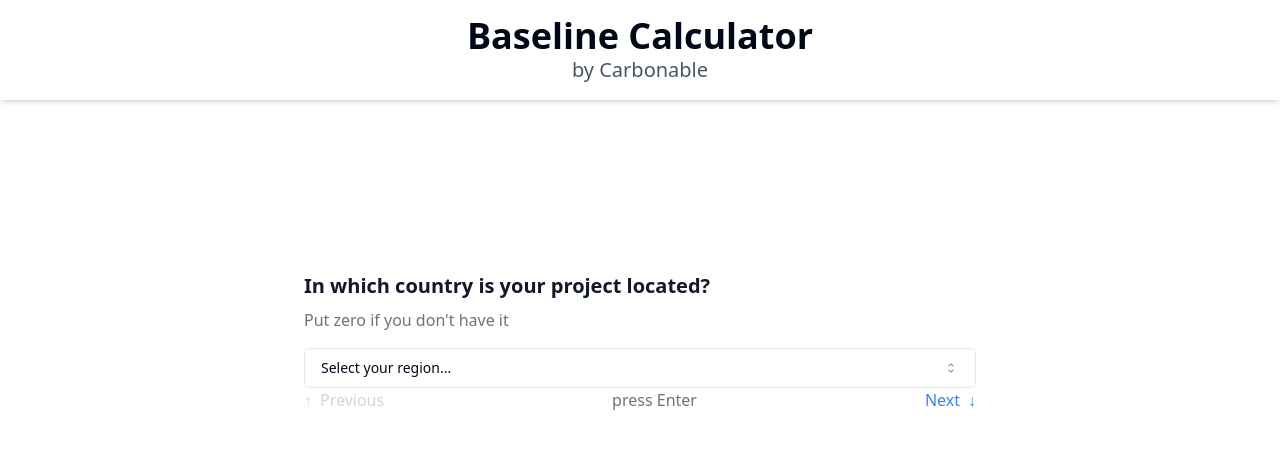
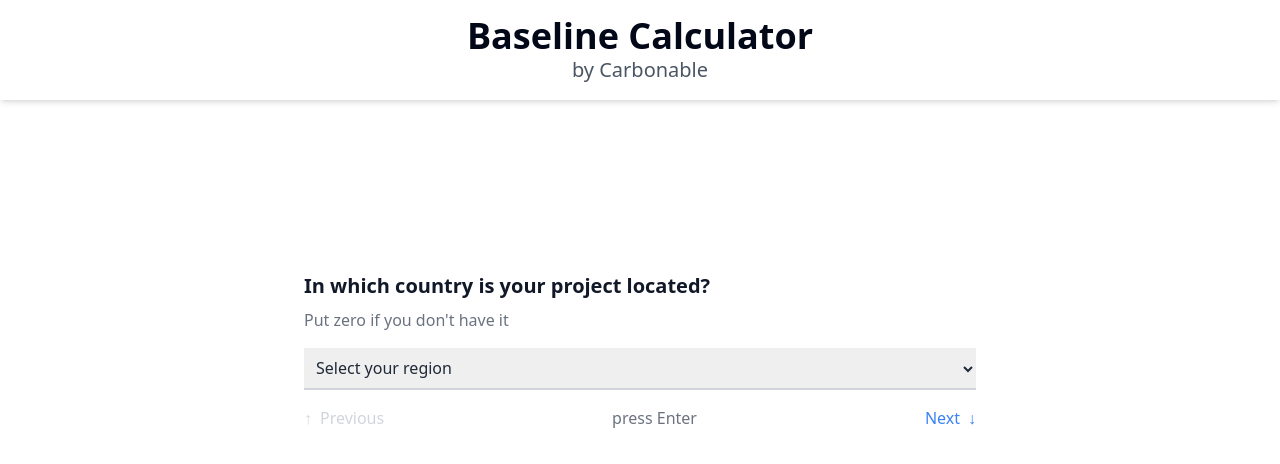
Before and after one commit to carbonable-labs/baseline-front, a Next.js app: page /form in a window 1280 px wide. Shown: the top 464 px of the page. Built offline with nearby package versions, Linux system fonts and the light colour scheme.

Commit message:
fix/revert

```diff
--- a/src/app/form/FormPage.tsx
+++ b/src/app/form/FormPage.tsx
@@ -5,12 +5,8 @@ import { useSearchParams } from 'next/navigation';
 import Link from 'next/link';
 import confetti from 'canvas-confetti';
 import biomassDataRaw from './biomassData.json';
-import { Popover, PopoverContent, PopoverTrigger } from '@/components/ui/popover';
-import { Command, CommandEmpty, CommandGroup, CommandInput, CommandItem } from '@/components/ui/command';
-import { Button } from '@/components/ui/button';
-import { CheckIcon, CaretSortIcon } from '@radix-ui/react-icons';
 
-// Define the interface for biomass data
+// Définir l'interface pour les données de biomasse
 interface BiomassData {
   [key: string]: number | null;
 }
@@ -28,29 +24,18 @@ const questions = [
   { id: 8, question: 'Is there transparent and verifiable information to justify a different shrub biomass ratio (BDRSF)? If yes, provide the value. Otherwise, leave it as 0.10.', type: 'number', default: 0.10 }
 ];
 
-const initializeAnswers = () => {
-  const initialAnswers = questions.map(q => (q.default !== undefined ? q.default.toString() : ''));
-  const savedAnswers = JSON.parse(localStorage.getItem('formAnswers') || '[]');
-  if (savedAnswers.length === questions.length) {
-    return savedAnswers;
-  }
-  return initialAnswers;
-};
-
 const FormPage = () => {
   const searchParams = useSearchParams();
   const role = searchParams.get('role');
 
   const [currentQuestion, setCurrentQuestion] = useState(0);
-  const [answers, setAnswers] = useState<string[]>(initializeAnswers());
+  const [answers, setAnswers] = useState<string[]>(Array(questions.length).fill(''));
   const [error, setError] = useState('');
   const [animating, setAnimating] = useState(false);
   const [showResult, setShowResult] = useState(false);
   const [result, setResult] = useState<number >(0);
   const [fadeIn, setFadeIn] = useState(false);
   const [bFOREST, setBFOREST] = useState<number | null>(null);
-  const [searchTerm, setSearchTerm] = useState('');
-  const [open, setOpen] = useState(false);
 
   // Load saved answers from localStorage on component mount
   useEffect(() => {
@@ -109,9 +94,9 @@ const FormPage = () => {
     }
   };
 
-  const handleChange = (value: string) => {
+  const handleChange = (e: React.ChangeEvent<HTMLInputElement> | React.ChangeEvent<HTMLSelectElement>) => {
     const newAnswers = [...answers];
-    newAnswers[currentQuestion] = value;
+    newAnswers[currentQuestion] = e.target.value;
     setAnswers(newAnswers);
     localStorage.setItem('formAnswers', JSON.stringify(newAnswers));
   };
@@ -134,16 +119,16 @@ const FormPage = () => {
   };
 
   const handleCalculate = () => {
-    if (validateAnswer(answers[currentQuestion]) !== null) {
+    if (!bFOREST) {
+      setError('Please select a region');
+      return;
+    }
+    if (validateAnswer(answers[currentQuestion])) {
       const [region, ha, treeCrownCover, shrubCrownCover, shrubArea, treeRootShoot, shrubRootShoot, shrubBiomass] = answers.map(Number);
       const bFOREST = biomassData[region];
       const CFTREE = 0.47;
       const CFS = 0.47;
 
-      if (!bFOREST) {
-        setError('Please select a region');
-        return;
-      }
       // Calculating CTREE_BASELINE
       const CTREE_BASELINE = (44 / 12) * CFTREE * bFOREST * (1 + treeRootShoot) * treeCrownCover * ha;
 
@@ -190,11 +175,6 @@ const FormPage = () => {
 
   const isLastQuestion = currentQuestion === questions.length - 1;
 
-  // Filtering options based on search term
-  const filteredOptions = questions[currentQuestion].options?.filter(option =>
-    option.toLowerCase().includes(searchTerm.toLowerCase())
-  );
-
   return (
     <div className={`min-h-screen flex flex-col items-center justify-center bg-white p-4 transition-opacity duration-1000 ${fadeIn ? 'opacity-100' : 'opacity-0'}`}>
       <header className="fixed top-0 left-0 w-full bg-white shadow-md z-10">
@@ -211,54 +191,23 @@ const FormPage = () => {
             <h2 className="text-xl font-semibold mb-2 text-gray-900">{questions[currentQuestion].question}</h2>
             <p className="text-gray-500 mb-4">Put zero if you don't have it</p>
             {questions[currentQuestion].type === 'select' ? (
-              <Popover open={open} onOpenChange={setOpen}>
-                <PopoverTrigger asChild>
-                  <Button
-                    variant="outline"
-                    role="combobox"
-                    aria-expanded={open}
-                    className="w-full justify-between"
-                  >
-                    {answers[currentQuestion]
-                      ? questions[currentQuestion].options?.find((option) => option === answers[currentQuestion])
-                      : "Select your region..."}
-                    <CaretSortIcon className="ml-2 h-4 w-4 shrink-0 opacity-50" />
-                  </Button>
-                </PopoverTrigger>
-                <PopoverContent className="w-full p-0">
-                  <Command>
-                    <CommandInput
-                      placeholder="Search region..."
-                      value={searchTerm}
-                      onChange={(e) => setSearchTerm(e.target.value)}
-                      className="h-9"
-                    />
-                    <CommandEmpty>No region found.</CommandEmpty>
-                    <CommandGroup>
-                      {filteredOptions?.map((option) => (
-                        <CommandItem
-                          key={option}
-                          value={option}
-                          onSelect={(currentValue) => {
-                            handleChange(currentValue);
-                            setOpen(false);
-                          }}
-                        >
-                          {option}
-                          <CheckIcon
-                            className={`ml-auto h-4 w-4 ${answers[currentQuestion] === option ? 'opacity-100' : 'opacity-0'}`}
-                          />
-                        </CommandItem>
-                      ))}
-                    </CommandGroup>
-                  </Command>
-                </PopoverContent>
-              </Popover>
+              <select
+                value={answers[currentQuestion]}
+                onChange={handleChange}
+                className="border-b-2 border-gray-300 p-2 mb-4 w-full focus:outline-none focus:border-blue-500 text-gray-800"
+              >
+                <option value="">Select your region</option>
+                {questions[currentQuestion].options?.map((option) => (
+                  <option key={option} value={option}>
+                    {option}
+                  </option>
+                ))}
+              </select>
             ) : (
               <input
                 type={questions[currentQuestion].type}
                 value={answers[currentQuestion]}
-                onChange={(e) => handleChange(e.target.value)}
+                onChange={handleChange}
                 className="border-b-2 border-gray-300 p-2 mb-4 w-full focus:outline-none focus:border-blue-500 text-gray-800"
                 placeholder="Type your answer here..."
               />
```
